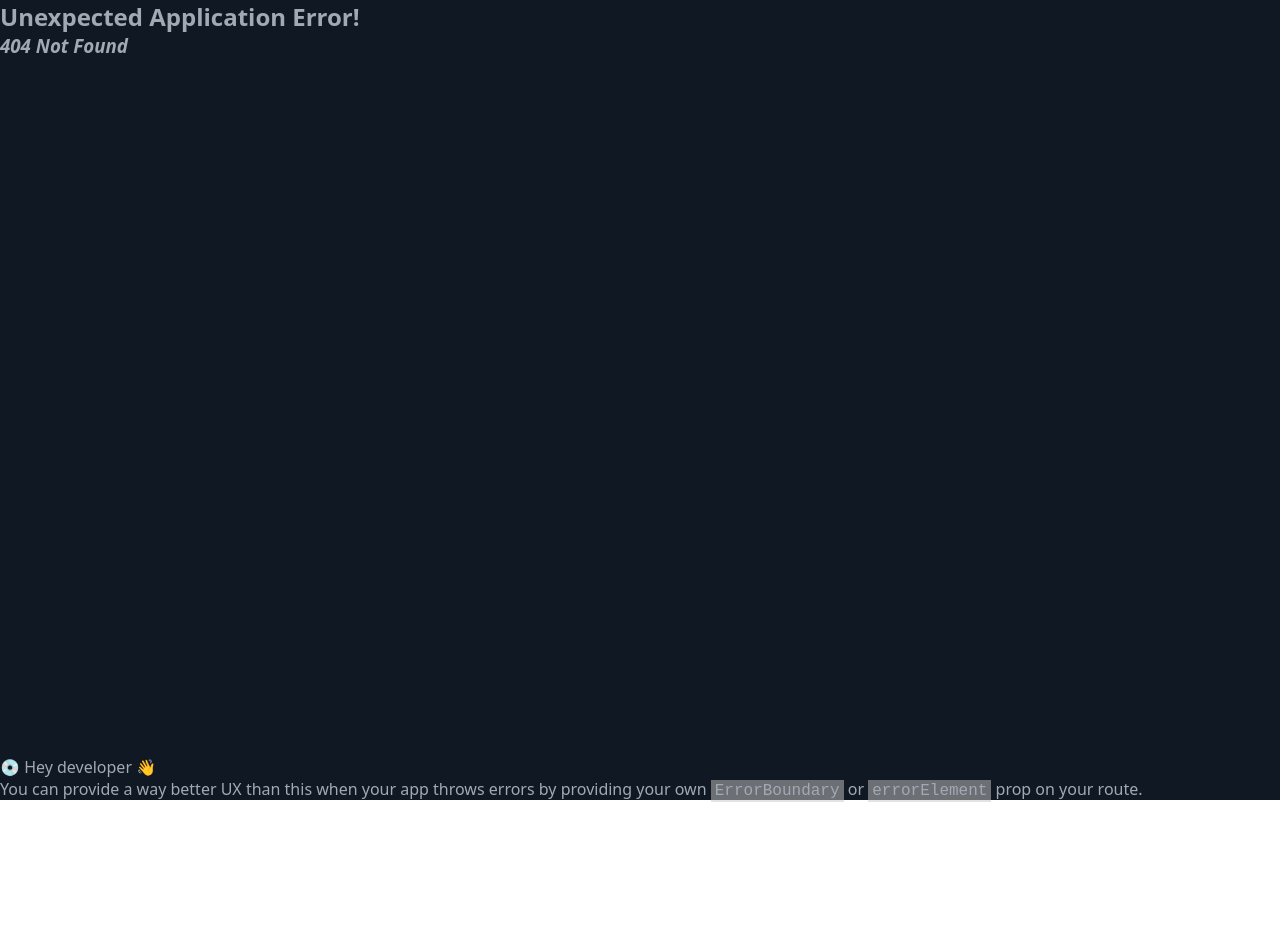
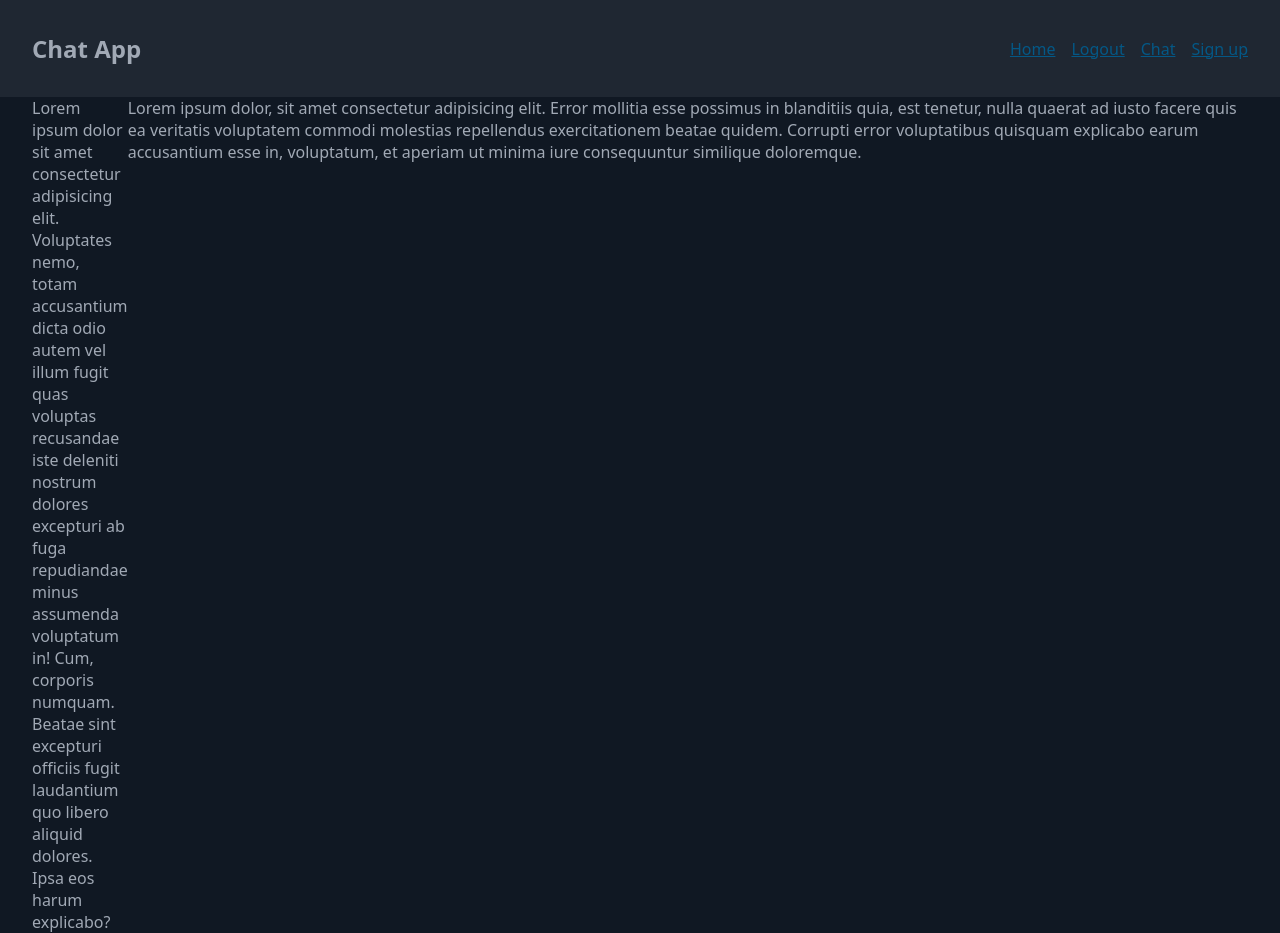
Before and after one commit to NgHuThJo/chat-app, a React (Vite) app in the folder frontend/: page /chat in a window 1280 px wide. Before the commit this address had no page. Before the commit the page ends 802 px from the top, so only its background shows below. Built offline with nearby package versions, Linux system fonts and the light colour scheme; sample sign-in values are in the browser's storage.

Commit message:
Take localStorage out of useEffect in AuthContext to ensure Authentication component has updated value

```diff
--- a/frontend/src/App.tsx
+++ b/frontend/src/App.tsx
@@ -22,6 +22,7 @@ function App() {
           <Link to="/">Home</Link>
           {!isUserLogged && <Link to="login">Login</Link>}
           {isUserLogged && <a onClick={handleLogout}>Logout</a>}
+          <Link to="chat">Chat</Link>
           <Link to="signup">Sign up</Link>
         </div>
       </Navigation>
--- a/frontend/src/pages/Authentication/Authentication.tsx
+++ b/frontend/src/pages/Authentication/Authentication.tsx
@@ -1,20 +1,19 @@
 import { useEffect } from "react";
-import { Outlet, useNavigate } from "react-router-dom";
+import { Outlet, useLocation, useNavigate } from "react-router-dom";
 import { useAuthContext } from "../../utility/context/AuthContext.tsx";
 
 function Authentication() {
-  const { isUserLogged } = useAuthContext() as { isUserLogged: boolean };
+  const { isUserLogged } = useAuthContext();
+  const location = useLocation();
   const navigate = useNavigate();
 
   useEffect(() => {
-    console.log("Auth");
-
     if (!isUserLogged) {
-      navigate("/login", { replace: true });
+      navigate("/login", { replace: true, state: { from: location } });
     }
   }, []);
 
-  return <Outlet />;
+  return isUserLogged ? <Outlet /> : null;
 }
 
 export default Authentication;
--- /dev/null
+++ b/frontend/src/pages/Chat/Chat.tsx
@@ -0,0 +1,5 @@
+function Chat() {
+  return <></>;
+}
+
+export default Chat;
--- /dev/null
+++ b/frontend/src/pages/ChatLayout/ChatLayout.module.css
@@ -0,0 +1,5 @@
+.default {
+  composes: grid from global;
+
+  grid-template-columns: min-content 1fr;
+}
--- a/frontend/src/pages/ChatLayout/ChatLayout.tsx
+++ b/frontend/src/pages/ChatLayout/ChatLayout.tsx
@@ -2,12 +2,31 @@
 import Sidebar from "../../components/Sidebar/Sidebar";
 // Types
 import { ComponentBaseProps } from "../../utility/types/utilityType";
+// Styles
+import styles from "./ChatLayout.module.css";
 
-function ChatLayout({ className }: ComponentBaseProps) {
+function ChatLayout() {
   return (
-    <>
-      <Sidebar></Sidebar>
-    </>
+    <article className={styles.default}>
+      <aside>
+        <p>
+          Lorem ipsum dolor sit amet consectetur adipisicing elit. Voluptates
+          nemo, totam accusantium dicta odio autem vel illum fugit quas voluptas
+          recusandae iste deleniti nostrum dolores excepturi ab fuga repudiandae
+          minus assumenda voluptatum in! Cum, corporis numquam. Beatae sint
+          excepturi officiis fugit laudantium quo libero aliquid dolores. Ipsa
+          eos harum explicabo?
+        </p>
+      </aside>
+      <section>
+        Lorem ipsum dolor, sit amet consectetur adipisicing elit. Error mollitia
+        esse possimus in blanditiis quia, est tenetur, nulla quaerat ad iusto
+        facere quis ea veritatis voluptatem commodi molestias repellendus
+        exercitationem beatae quidem. Corrupti error voluptatibus quisquam
+        explicabo earum accusantium esse in, voluptatum, et aperiam ut minima
+        iure consequuntur similique doloremque.
+      </section>
+    </article>
   );
 }
 
--- a/frontend/src/pages/Router.tsx
+++ b/frontend/src/pages/Router.tsx
@@ -3,6 +3,8 @@ import { createBrowserRouter, RouterProvider } from "react-router-dom";
 // Components
 import App from "../App.js";
 import AppLayout from "./AppLayout/AppLayout.js";
+import Authentication from "./Authentication/Authentication.js";
+import ChatLayout from "./ChatLayout/ChatLayout.js";
 import ErrorPage from "./Error/ErrorPage.js";
 import Home from "./Home/Home.js";
 import LoginForm from "./Login/LoginForm.js";
@@ -29,6 +31,16 @@ export const routesConfig = [
             path: "signup",
             element: <SignupForm />,
           },
+          {
+            path: "chat",
+            element: <Authentication />,
+            children: [
+              {
+                index: true,
+                element: <ChatLayout />,
+              },
+            ],
+          },
         ],
       },
     ],
--- a/frontend/src/utility/context/ApiContext.tsx
+++ b/frontend/src/utility/context/ApiContext.tsx
@@ -2,7 +2,7 @@ import { createContext, useContext, useMemo } from "react";
 import { ComponentBaseProps } from "../types/utilityType";
 
 // Context creators
-const ApiContext = createContext<object>({});
+const ApiContext = createContext({});
 
 // Context getters
 function useApiContext() {
--- a/frontend/src/utility/context/AuthContext.tsx
+++ b/frontend/src/utility/context/AuthContext.tsx
@@ -1,6 +1,6 @@
 // Third party
-import { createContext, useContext, useEffect, useMemo, useState } from "react";
-import { useNavigate } from "react-router-dom";
+import { createContext, useContext, useMemo, useState } from "react";
+import { useLocation, useNavigate } from "react-router-dom";
 // Contexts
 import { useApiContext } from "./ApiContext.tsx";
 // Custom hooks
@@ -20,35 +20,32 @@ function useAuthDispatchContext() {
 }
 
 function AuthContextProvider({ children }: ComponentBaseProps) {
+  const userLogStatus = localStorage.getItem("isUserLogged");
+
   // State
-  const [isUserLogged, setIsUserLogged] = useState(false);
+  const [isUserLogged, setIsUserLogged] = useState(
+    userLogStatus ? JSON.parse(userLogStatus) : false
+  );
   // Context
   const { apiBaseUrl } = useApiContext() as { apiBaseUrl: string };
   // React Router
+  const location = useLocation();
   const navigate = useNavigate();
   // Custom hook
-  const { error, fetchData } = useFetch();
-
-  useEffect(() => {
-    const userLogStatus = localStorage.getItem("isUserLogged");
-
-    if (userLogStatus !== null) {
-      setIsUserLogged(JSON.parse(userLogStatus));
-    }
-  });
+  const { fetchData } = useFetch();
 
   const contextValue = useMemo(
     () => ({
-      error,
       isUserLogged,
     }),
-    [error, isUserLogged]
+    [isUserLogged]
   );
 
   const api = useMemo(() => {
     const handleLogin = async (
       event: React.FormEvent<HTMLFormElement>,
-      formData: GeneralObject
+      formData: GeneralObject,
+      error: Boolean
     ) => {
       event.preventDefault();
 
@@ -62,9 +59,11 @@ function AuthContextProvider({ children }: ComponentBaseProps) {
       });
 
       if (response) {
+        const origin = location?.state?.from?.pathname || "/chat";
+
         localStorage.setItem("isUserLogged", JSON.stringify(true));
         setIsUserLogged(true);
-        navigate("/");
+        navigate(origin);
       }
     };
 
```
Also changed, not shown: 1 other file (tests, documents, lock files or other folders).
